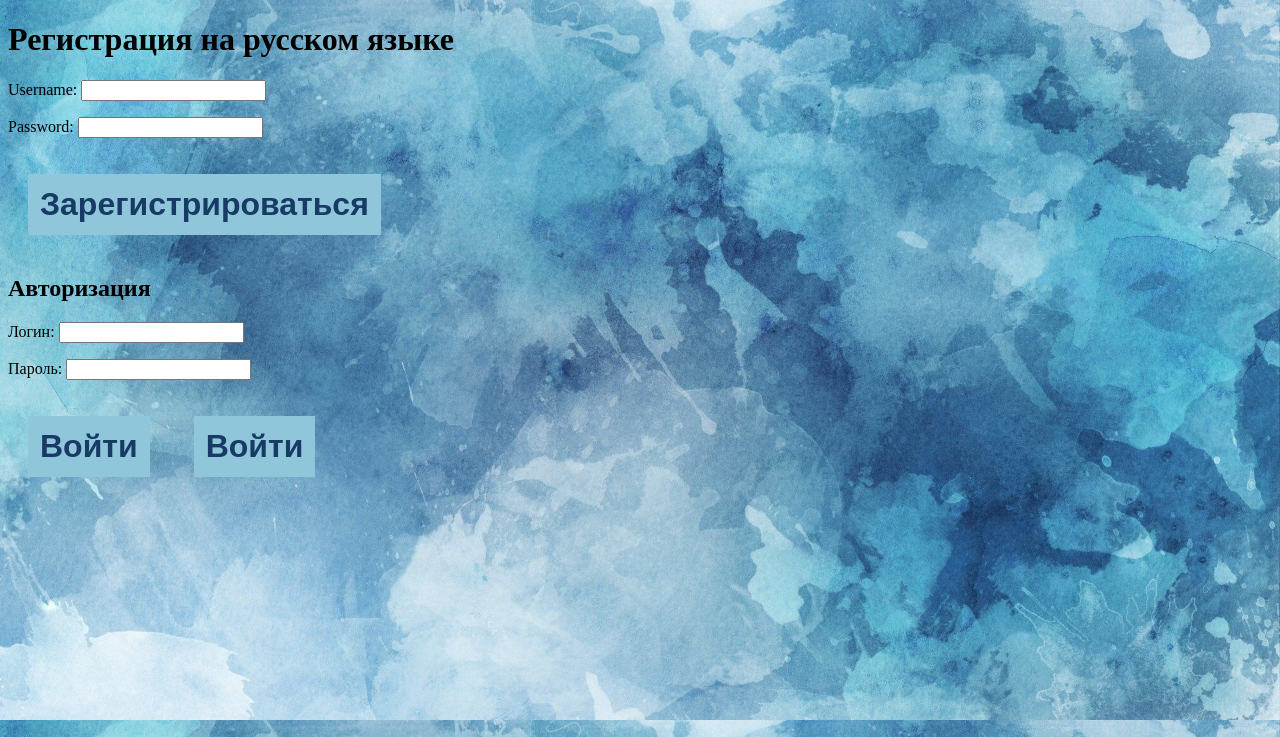
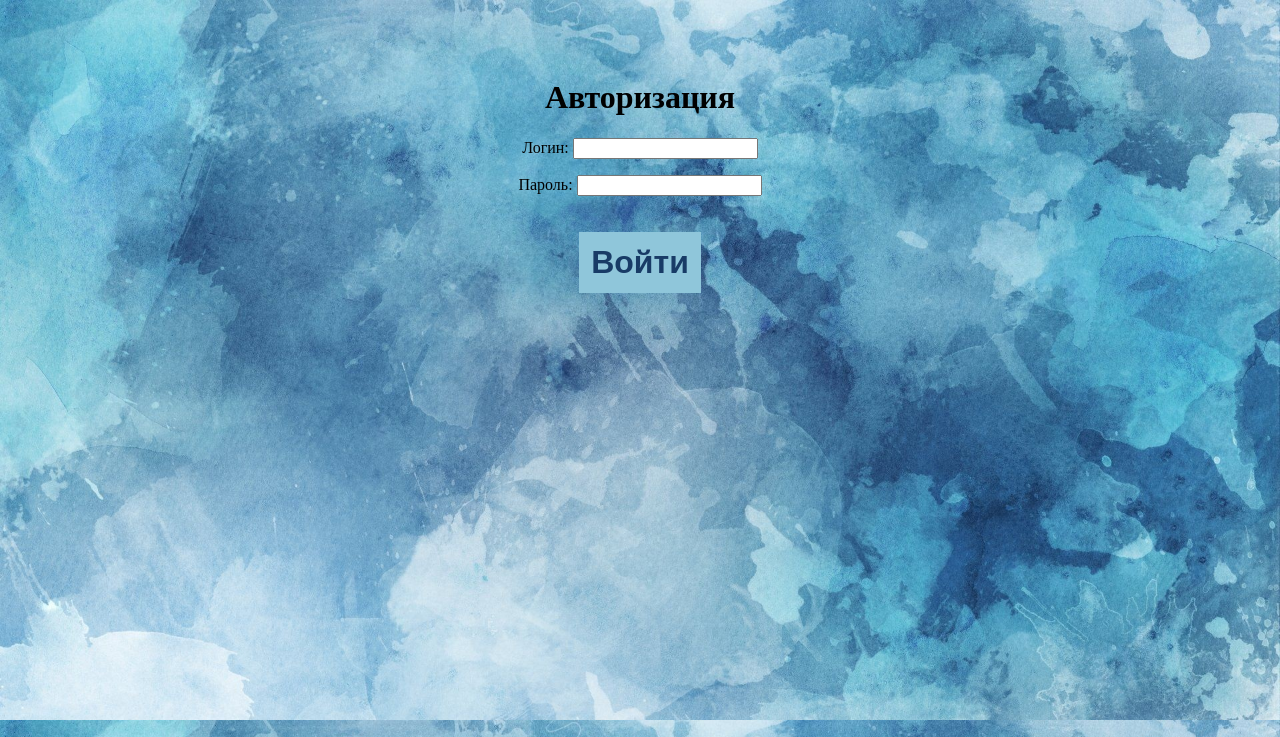
Before and after one commit to DIJEXX/djangoProjectAccelingvo, a Django app: page /login/ in a window 1280 px wide. Shown: the top 737 px of the page. Run offline with Django 5.2, Linux system fonts and the light colour scheme.

Commit message:
Регистрация/Авторизация

```diff
--- a/myapp/urls.py
+++ b/myapp/urls.py
@@ -12,5 +12,5 @@ urlpatterns = [
     path('themes/', views.themes, name='themes'),
     path('difficulty/<str:level>/', views.difficulty_level, name='difficulty_level'),
     path('themes/<str:theme>/', views.theme_selection, name='theme_selection'),
-    path('login/', views.register, name='login'),  # Добавьте этот маршрут
+    path('login/', views.login, name='login'),  # Добавьте этот маршрут
 ]
--- a/myapp/views.py
+++ b/myapp/views.py
@@ -3,6 +3,7 @@ from django.contrib.auth import authenticate, login
 from .forms import RegistrationForm, RegistrationFormEng, LoginForm
 from .models import User
 from django.conf import settings
+
 
 def index(request):
     return render(request, 'index.html')
@@ -10,20 +11,21 @@ def index(request):
 def register(request):
     if request.method == 'POST':
         form = RegistrationForm(request.POST)
-        login_form = LoginForm(request, data=request.POST)
+        # login_form = LoginForm(request, data=request.POST)
         if form.is_valid():
             user = form.save(commit=False)
             user.language = 'ru'
             user.save()
             return redirect('/')
-        elif login_form.is_valid():
-            user = login_form.get_user()
-            login(request, user)
-            return redirect('/')
+        # elif login_form.is_valid():
+        #     user = login_form.get_user()
+        #     login(request, user)
+        #     return redirect('/')
     else:
         form = RegistrationForm()
-        login_form = LoginForm()
-    return render(request, 'register.html', {'form': form, 'login_form': login_form})
+        # login_form = LoginForm()
+    return render(request, 'register.html', {'form': form})
+    # return render(request, 'register.html', {'form': form, 'login_form': login_form})
 
 def register_eng(request):
     if request.method == 'POST':
@@ -36,8 +38,60 @@ def register_eng(request):
     else:
         form = RegistrationFormEng()
     return render(request, 'register_eng.html', {'form': form})
+
+
+# def login(request):
+#     print("Login")
+#     if request.method == 'POST':
+#
+#         form = LoginForm(request, data=request.POST)
+#         print(form.get_user())
+#
+#         if form.is_valid():
+#             user = form.get_user()
+#             print(user)
+#             login(request, user)
+#             return redirect('main')
+#     else:
+#         form = LoginForm()
+#     return render(request, 'login.html', {'form': form})
+#     # return render(request, 'login.html', {'login_form': form})
+
+def login(request):
+    print("Login")
+    if request.method == 'POST':
+
+        form = LoginForm(request, data=request.POST)
+        print(form.get_user())
+        print(request.POST.get('username'))
+        print(request.POST.get('password'))
+        user = authenticate(
+            username=request.POST.get('username'),
+            password=request.POST.get('password')
+        )
+        print(user)
+        login(request, user)
+        return redirect('main')
+        # if form.is_valid():
+        #     user = authenticate(
+        #         username=request.POST.get('username'),
+        #         password=request.POST.get('password')
+        #     )
+        #     print(request.POST.get('username'))
+        #     print(request.POST.get('password'))
+        #     print(user)
+        #     login(request, user)
+        #     return redirect('main')
+    else:
+        form = LoginForm()
+    return render(request, 'login.html', {'form': form})
+    # return render(request, 'login.html', {'login_form': form})
+
 def main(request):
     return render(request, 'main.html')
+
+# def login(request):
+#     return render(request, 'login.html')
 
 def difficulty(request):
     return render(request, 'difficulty.html')
--- a/templates/index.html
+++ b/templates/index.html
@@ -30,8 +30,8 @@
             <h1 style="color: #183b66;">Добро пожаловать в Accelingvo!</h1>
             <h1 style="color: #183b66;">Welcome to Accelingvo!</h1>
             <h2 style="color: #183b66;">(Выберите родной язык/Choose native language):</h2>
-            <button class="button" onclick="location.href='{% url 'register' %}'">Русский</button>
-            <button class="button" onclick="location.href='{% url 'register_eng' %}'">English</button>
+            <button class="button" onclick="location.href='{% url 'register' %}'">Регистрация</button>
+            <button class="button" onclick="location.href='{% url 'login' %}'">Авторизация</button>
         </div>
     </body>
     </html>
--- /dev/null
+++ b/templates/login.html
@@ -0,0 +1,54 @@
+{#<!DOCTYPE html>#}
+{#<html lang="en">#}
+{#<head>#}
+{#    <meta charset="UTF-8">#}
+{#    <title>Авторизация</title>#}
+{#</head>#}
+{#<body>#}
+{#    <h1>Авторизация</h1>#}
+{#    <form method="post" action="{% url 'login' %}">#}
+{#        {% csrf_token %}#}
+{#        {{ login_form.as_p }}#}
+{#        <button class="button" type="submit">Войти</button>#}
+{#        <button class="button" onclick="location.href='{% url 'main' %}'">Войти</button>#}
+{#    </form>#}
+{#</body>#}
+{#</html>#}
+   <!DOCTYPE html>
+   <html lang="ru">
+   <head>
+       <meta charset="UTF-8">
+       <title>Авторизация</title>
+       <style>
+           body {
+               background-image: url('/static/Data/background.jpg');
+               background-size: cover;
+               font-family: "Times New Roman", Times, serif;
+           }
+           .container {
+               text-align: center;
+               padding-top: 50px;
+           }
+           .button {
+               font-size: 32px;
+               font-weight: bold;
+               color: #183b66;
+               background-color: #8fc6da;
+               padding: 12px;
+               margin: 20px;
+               border: none;
+               cursor: pointer;
+           }
+       </style>
+   </head>
+   <body>
+       <div class="container">
+           <h1>Авторизация</h1>
+           <form method="post">
+               {% csrf_token %}
+               {{ form.as_p }}
+               <button class="button" type="submit">Войти</button>
+           </form>
+       </div>
+   </body>
+   </html>
--- a/templates/register.html
+++ b/templates/register.html
@@ -35,13 +35,5 @@
     {% if form.is_valid %}
         <p>Регистрация прошла успешно!</p>
     {% endif %}
-
-    <h2>Авторизация</h2>
-    <form method="post" action="{% url 'login' %}">
-        {% csrf_token %}
-        {{ login_form.as_p }}
-        <button class="button" type="submit">Войти</button>
-        <button class="button" onclick="location.href='{% url 'main' %}'">Войти</button>
-    </form>
 </body>
 </html>
```
